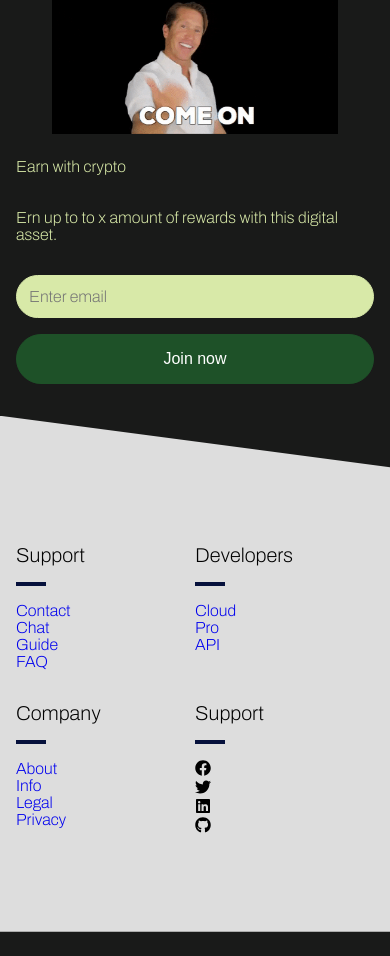
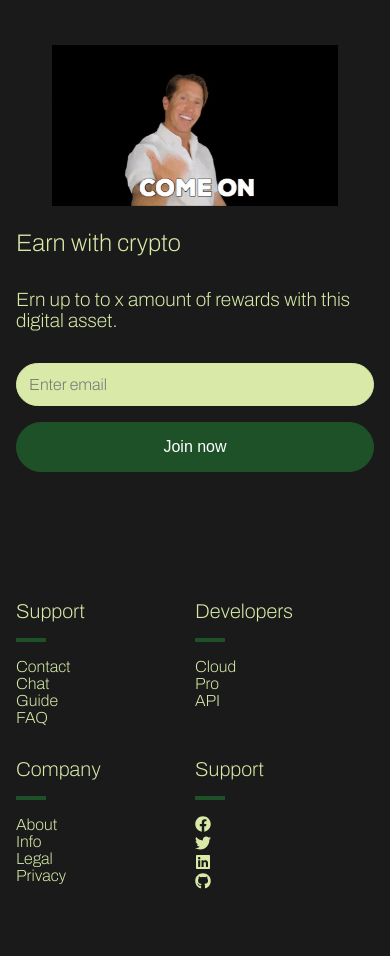
Before and after one commit to cosisaxis/crypto-startup-landing-page, a React (Create React App) app: page / in a window 390 px wide. Shown: the part 778-1734 px from the top of the page. Before the commit the page ends 1710 px from the top, so only its background shows below. Built offline with nearby package versions, Linux system fonts and the light colour scheme; no server answers.

Commit message:
final-for-now

```diff
--- a/src/components/FooterSection.css
+++ b/src/components/FooterSection.css
@@ -1,7 +1,7 @@
 .foot{
-    background-color: var(--bg);
-    padding: 5rem 0;
-    clip-path: polygon(0 0, 100% 10%, 100% 100%, 0% 100%);
+    background-color: #191A19;
+    color: #D8E9A8;
+    padding: 3rem 0;
 }
 
 .foot .container{
@@ -19,16 +19,17 @@
 
 .foot .bar{
     width: 30px;
-    border-bottom: 4px solid var(--main);
+    border-bottom: 4px solid #1E5128;
     margin: 1rem 0;
 }
 
 .foot a{
     font-size: 1rem;
+    color: #D8E9A8;
 }
 
 .foot .icon{
-    color: black;
+    color: #D8E9A8;
     margin-right: 4px;
 }
 
--- a/src/index.css
+++ b/src/index.css
@@ -92,19 +92,19 @@ input {
 
 @media screen and (max-width: 760px) {
   h1 {
+    font-size: 2rem;
+    line-height: 1.2;
+  }
+  h2 {
     font-size: 1.5rem;
     line-height: 1.2;
   }
-  h2 {
-    font-size: 1rem;
-    line-height: 1.2;
-  }
   h3 {
-    font-size: 1rem;
+    font-size: 1.3rem;
     line-height: 1.2;
   }
   p {
-    font-size: 1rem;
+    font-size: 1.2rem;
   }
   .btn{
     width: 100%;
```
